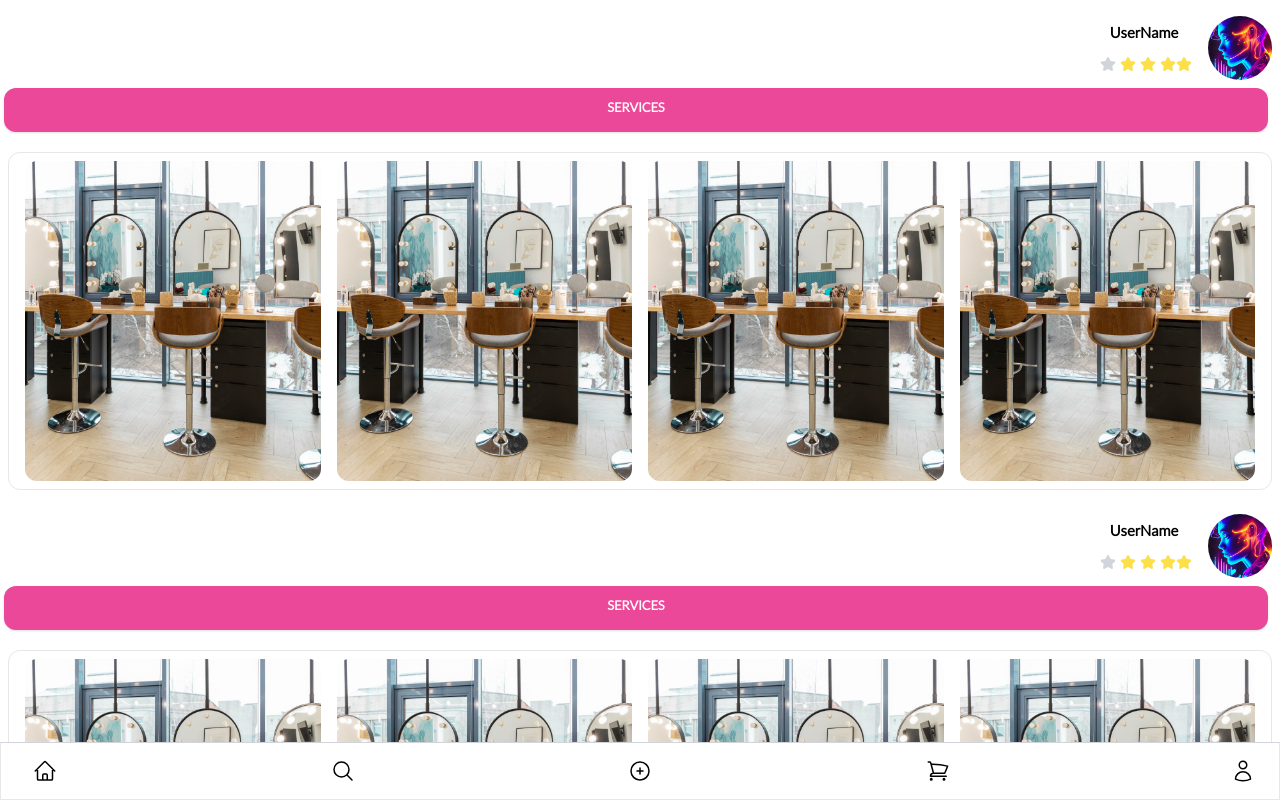
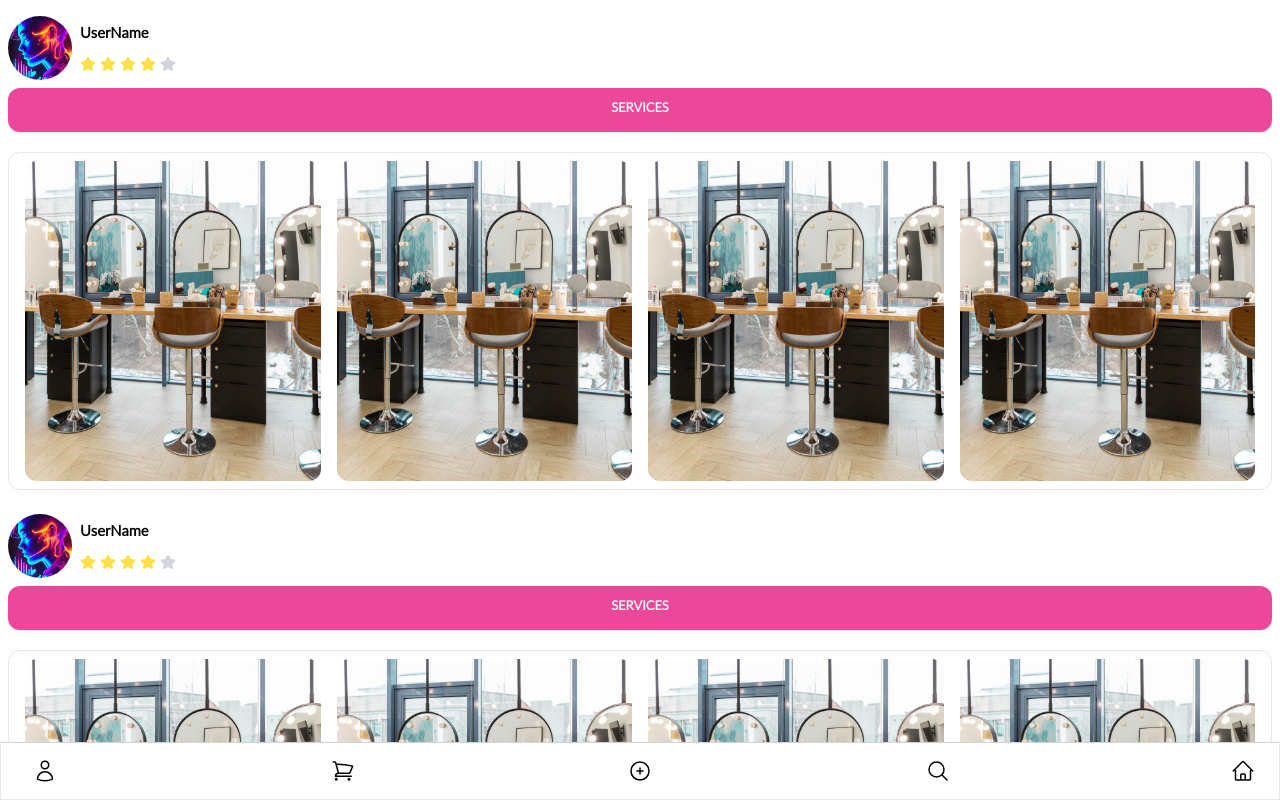
Before and after one commit to AbolfazlMarzban/beautyno-pwa, a React (Create React App) app: page / in a window 1280 px wide. Shown: the top 800 px of the page. Built offline with nearby package versions, Linux system fonts and the light colour scheme.

Commit message:
abol 1402-8-27

```diff
--- a/src/components/home/serviceBox/serviceBox.jsx
+++ b/src/components/home/serviceBox/serviceBox.jsx
@@ -17,7 +17,7 @@ export default function ServiceBox({}) {
               style={{ backgroundImage: `url(${profile})` }}
             ></div>
           </div>
-          <div className="basis-7/8 pr-4">
+          <div className="basis-7/8 pr-4 flex flex-col items-start ml-2">
             <span className="text-md font-bold">UserName</span>
 
             <div class="flex items-center space-x-1 mt-2">
--- a/src/index.css
+++ b/src/index.css
@@ -14,7 +14,7 @@ body {
     sans-serif;
   -webkit-font-smoothing: antialiased;
   -moz-osx-font-smoothing: grayscale;
-  direction: rtl;
+  direction: ltr;
   font-family: 'yekanBakh';
 }
 
```
